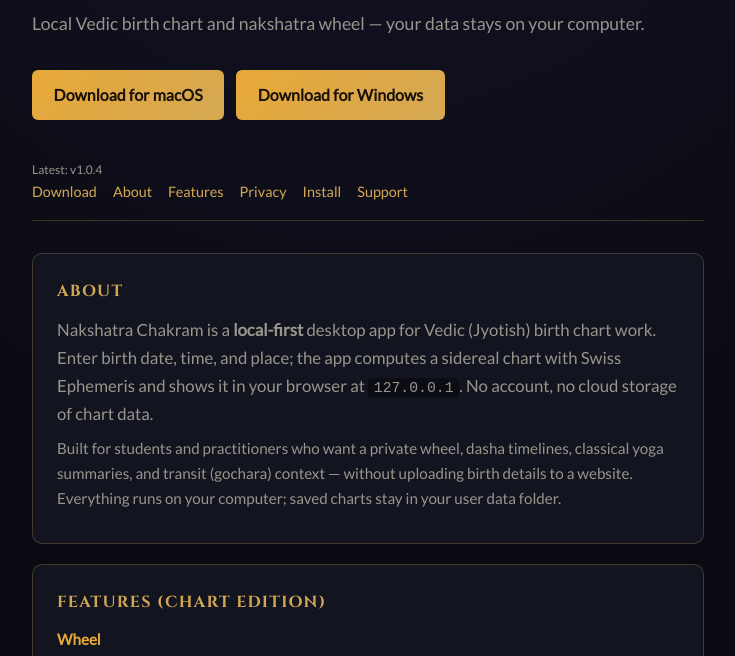
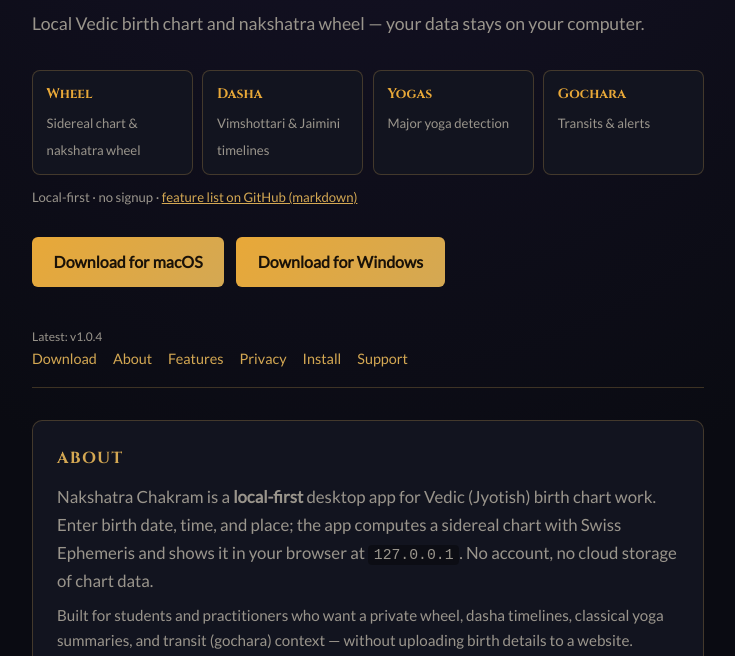
Before and after one commit to avinashpeyyety/nakshatra, a plain HTML site: page docs/index.html in a window 1280 px wide. Shown: the part 117-773 px from the top of the page, without its empty margins (272-1007 px from the left). Drawn offline with Linux system fonts and the light colour scheme.

Commit message:
docs: README + FEATURES.md for at-a-glance overview on GitHub

```diff
--- a/docs/index.html
+++ b/docs/index.html
@@ -122,12 +122,53 @@
     footer a { color: var(--gold); }
     .badge { font-size: 0.75rem; color: var(--muted); margin-top: 0.5rem; }
     section a { color: var(--gold); }
+    .glance {
+      display: grid;
+      grid-template-columns: repeat(auto-fit, minmax(9.5rem, 1fr));
+      gap: 0.6rem;
+      margin-bottom: 1.75rem;
+    }
+    .glance-card {
+      background: var(--panel);
+      border: 1px solid var(--border);
+      border-radius: 8px;
+      padding: 0.75rem 0.85rem;
+    }
+    .glance-card strong {
+      display: block;
+      font-family: Cinzel, serif;
+      color: var(--saffron);
+      font-size: 0.85rem;
+      margin-bottom: 0.25rem;
+    }
+    .glance-card span {
+      color: var(--muted);
+      font-size: 0.82rem;
+      line-height: 1.4;
+    }
+    .glance-note {
+      font-size: 0.82rem;
+      color: var(--muted);
+      margin: -1rem 0 1.75rem;
+    }
+    .glance-note a { color: var(--gold); }
   </style>
 </head>
 <body>
   <div class="wrap">
     <h1 id="app-name">Nakshatra Chakram</h1>
     <p class="tagline" id="tagline">Loading…</p>
+
+    <div class="glance" id="glance" aria-label="Features at a glance">
+      <div class="glance-card"><strong>Wheel</strong><span>Sidereal chart &amp; nakshatra wheel</span></div>
+      <div class="glance-card"><strong>Dasha</strong><span>Vimshottari &amp; Jaimini timelines</span></div>
+      <div class="glance-card"><strong>Yogas</strong><span>Major yoga detection</span></div>
+      <div class="glance-card"><strong>Gochara</strong><span>Transits &amp; alerts</span></div>
+    </div>
+    <p class="glance-note">
+      Local-first · no signup ·
+      <a href="https://github.com/avinashpeyyety/nakshatra-chakram-releases/blob/main/docs/FEATURES.md">feature list on GitHub (markdown)</a>
+    </p>
 
     <div class="cta" id="downloads">
       <a class="btn btn-primary" id="dl-mac" href="#">Download for macOS</a>
```
Also changed, not shown: docs/FEATURES.md (added, +58 -0 lines), README.md.
